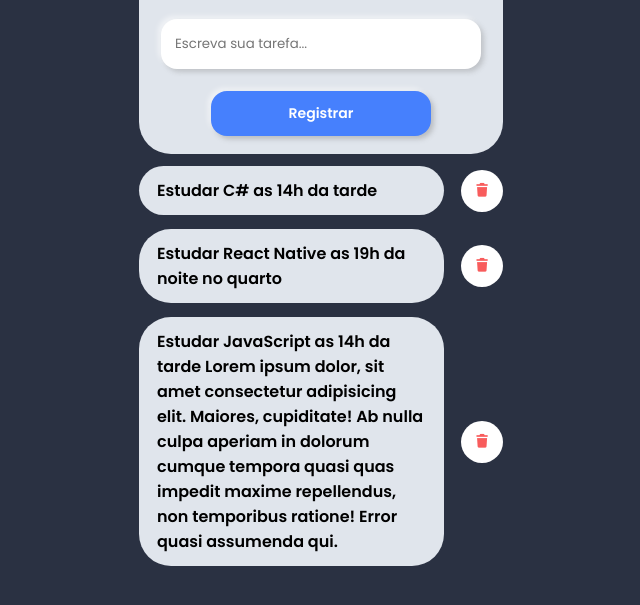
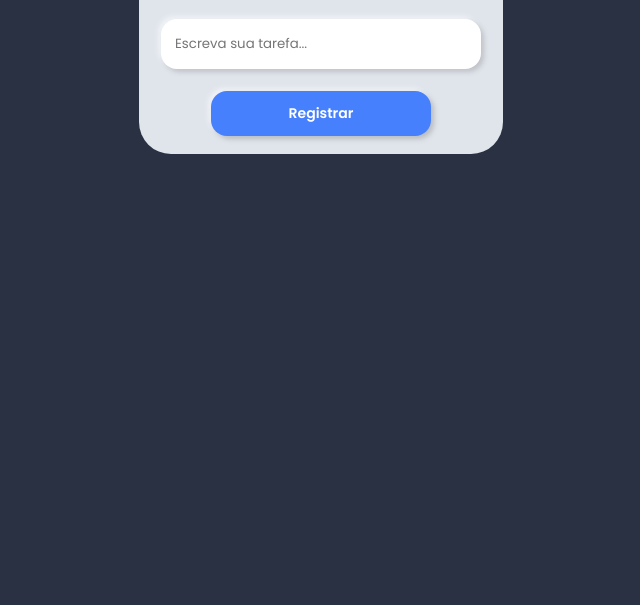
Before and after one commit to GuiPereira8/projeto-tarefas, a plain HTML site: page index.html in a window 1280 px wide. Shown: the part 81-686 px from the top of the page, without its empty margins (319-959 px from the left). Drawn offline with Linux system fonts and the light colour scheme; a web font is replaced by a local one.

Commit message:
Ajustando estilo e conteúdo HTML

```diff
--- a/assets/style.css
+++ b/assets/style.css
@@ -79,7 +79,7 @@ main {
     width: 100%;
     max-width: 452px;
     gap: 14px 0;
-
+    margin-top: 28px;
 }
 
 .container .task-list .task {
@@ -90,7 +90,7 @@ main {
     gap: 5px;
 }
 .container .task-list .task > p {
-    background-color: #E0E5EC;
+    background-color: #FFF;
     padding: 12px 18px;
     border-radius: 32px;
     font-weight: 600;
--- a/index.html
+++ b/index.html
@@ -21,19 +21,11 @@
                 <input type="text" name="tarefa" id="itarefa" placeholder="Escreva sua tarefa...">
                 <button type="button">Registrar</button>
             </div>
-            <ul class="task-list">
-                <li class="task">
+            <ul class="task-list" id="list-task">
+                <!-- <li class="task">
                     <p>Estudar C# as 14h da tarde</p>
                     <button type="button"><span class="fa-solid fa-trash"></span></button>
-                </li>
-                <li class="task">
-                    <p>Estudar React Native as 19h da noite no quarto </p>
-                    <button type="button"><span class="fa-solid fa-trash"></span></button>
-                </li>
-                <li class="task">
-                    <p>Estudar JavaScript as 14h da tarde Lorem ipsum dolor, sit amet consectetur adipisicing elit. Maiores, cupiditate! Ab nulla culpa aperiam in dolorum cumque tempora quasi quas impedit maxime repellendus, non temporibus ratione! Error quasi assumenda qui.</p>
-                    <button type="button"><span class="fa-solid fa-trash"></span></button>
-                </li>
+                </li> -->
             </ul>
         </section>
     </main>
```
